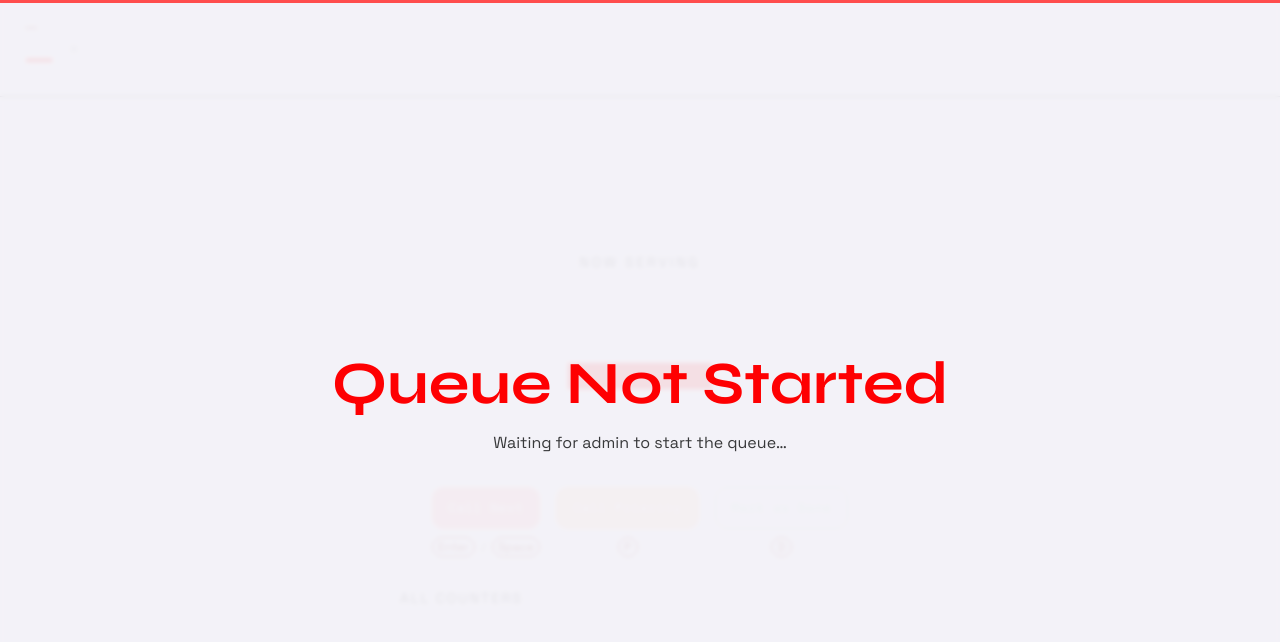
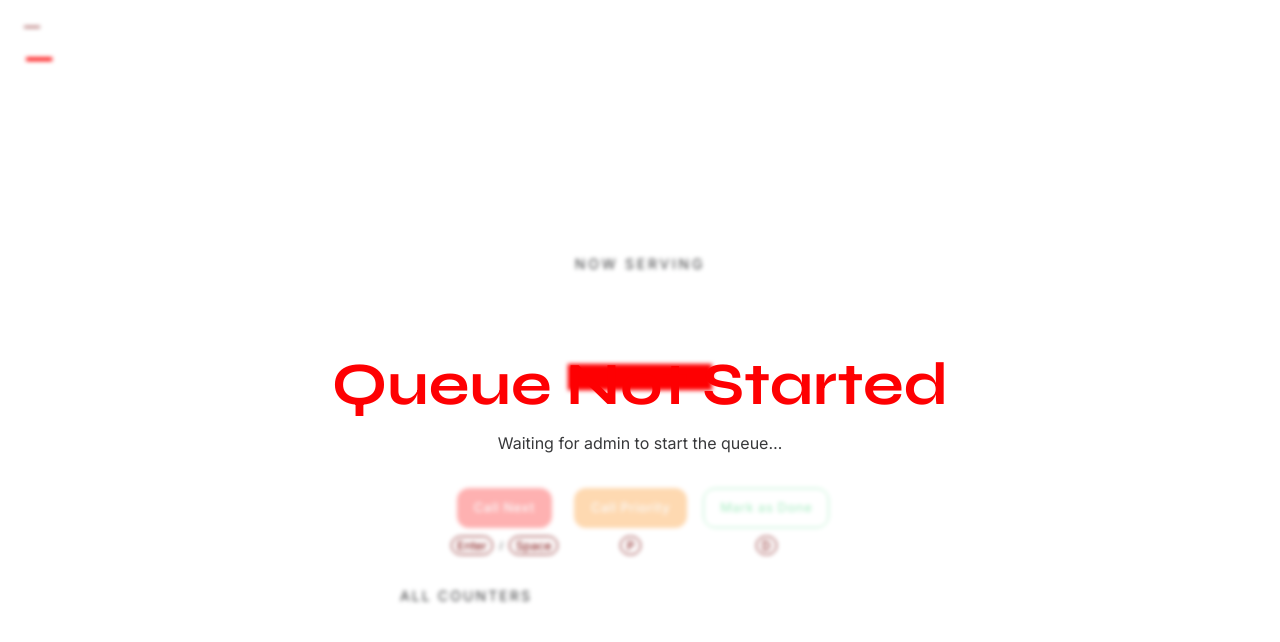
Before and after one commit to arielcorteldev/qms-v1, a plain HTML site: page frontend/counter.html in a window 1280 px wide. Drawn offline with nearby package versions, Linux system fonts and the light colour scheme; no server answers.

Commit message:
change font body to Inter

```diff
--- a/frontend/css/styles.css
+++ b/frontend/css/styles.css
@@ -4,7 +4,7 @@
    ════════════════════════════════════════════════════════════════════════════ */
 
 /* ── Font Imports ──────────────────────────────────────────────────────────── */
-@import url('https://fonts.googleapis.com/css2?family=DM+Mono:wght@400;500&family=Syne:wght@700;800&family=Space+Grotesk:wght@400;500;600&display=swap');
+@import url('https://fonts.googleapis.com/css2?family=Inter:opsz,wght@14..32,100..900&family=Syne:wght@400..800&display=swap');
 
 /* ── Global Reset ──────────────────────────────────────────────────────────── */
 *, *::before, *::after {
@@ -14,42 +14,12 @@
 }
 
 /* ════════════════════════════════════════════════════════════════════════════
-   COLOR PALETTE & VARIABLES
-   ════════════════════════════════════════════════════════════════════════════ */
-:root {
-  /* Backgrounds */
-  --bg:       #F3F2F8;
-  --surface:  #d0cfd4;
-  --surface2: #19191a;
-
-  /* Borders */
-  --border:   #333334;
-  --border2:  #4f4f51;
-
-  /* Semantic Colors */
-  --accent:   #DB1A1A;     /* lime green - primary action */
-  --accent2:  #ff6b35;     /* orange - secondary highlight */
-  --green:    #00b424;     /* success / active state */
-  --red:      #ff4d4d;     /* error / danger */
-
-  /* Text */
-  --text:     #19191a;
-  --text2:    #4f4f51;
-  --muted:    #d0cfd4;
-
-  /* Typography */
-  --mono:     'DM Mono', monospace;
-  --display:  'Syne', sans-serif;
-  --body:     'Space Grotesk', sans-serif;
-}
-
-/* ════════════════════════════════════════════════════════════════════════════
    BASE STYLES
    ════════════════════════════════════════════════════════════════════════════ */
 body {
   background: var(--bg);
   color: var(--text);
-  font-family: var(--body);
+  font-family: var(--font-body);
   min-height: 100vh;
 }
 
@@ -751,7 +721,7 @@ html, body {
   border: none;
   border-bottom: 1px solid var(--color-neutral-800);
   color: var(--color-neutral-800);
-  font-family: var(--body);
+  font-family: var(--font-body);
   font-size: var(--font-size-body-sm);
   width: 100%;
   padding: 0.1rem 0;
--- a/frontend/css/tokens.css
+++ b/frontend/css/tokens.css
@@ -31,7 +31,7 @@
     --font-size-10: 72px;  /* 4.5rem */
 
     /* Font Families */
-    --font-body: 'Space Grotesk', sans-serif;
+    --font-body: 'Inter', sans-serif;
     --font-heading: 'Syne', sans-serif;
 
     /* Mobile Sizes (Default - Mobile First) */
```
